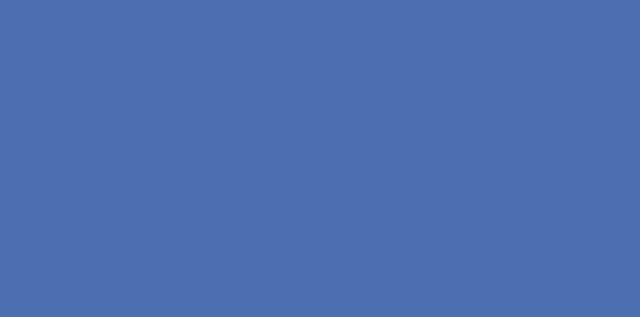
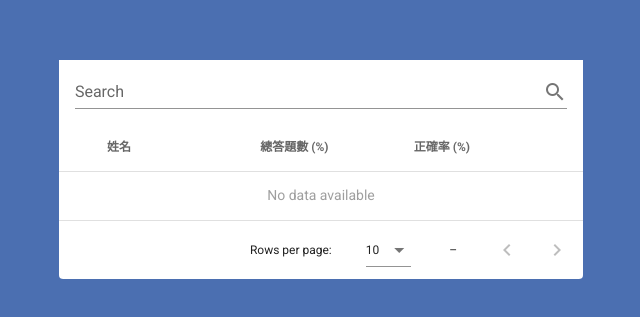
Before and after one commit to moontai0724/knowledge-king-front-end, a Nuxt app: page /admin/users in a window 1280 px wide. Before the commit this address had no page. Shown: the part 231-548 px from the top of the page, without its empty margins (319-959 px from the left). Built offline with nearby package versions, Linux system fonts and the light colour scheme; no server answers.

Commit message:
feat: basics + list users & stats @ admin

```diff
--- /dev/null
+++ b/components/donut-chart.vue
@@ -0,0 +1,66 @@
+<template>
+  <svg viewBox="0 0 40 40">
+    <circle
+      cx="20"
+      cy="20"
+      r="15.9155"
+      fill="transparent"
+      stroke="lightgray"
+      :stroke-width="strokeWidth"
+    ></circle>
+    <circle
+      cx="20"
+      cy="20"
+      r="15.91549430918954"
+      fill="transparent"
+      :stroke="displayedColor"
+      :stroke-width="strokeWidth"
+      stroke-dashoffset="25"
+      :stroke-dasharray="`${percent} ${100 - percent}`"
+    ></circle>
+    <g>
+      <text y="50%" transform="translate(0, 2)">
+        <tspan x="50%" text-anchor="middle" v-text="text" />
+      </text>
+    </g>
+  </svg>
+</template>
+
+<script lang="ts">
+import Vue from 'vue'
+export default Vue.extend({
+  props: {
+    percent: {
+      type: Number,
+      default: 0,
+    },
+    color: {
+      type: String,
+      default: null,
+    },
+    strokeWidth: {
+      type: Number,
+      default: 8,
+    },
+    text: {
+      type: String,
+      default: null,
+    },
+  },
+  data() {
+    return {
+      displayedColor:
+        this.color ?? (Number(this.percent) > 50 ? '#90EE90' : '#EE9090'),
+    }
+  },
+})
+</script>
+
+<style scoped>
+tspan {
+  font-size: 0.5em;
+  line-height: 1;
+  transform: translateY(0.5em);
+  font-weight: bold;
+}
+</style>
--- a/components/navigation.vue
+++ b/components/navigation.vue
@@ -97,7 +97,7 @@ export default Vue.extend({
         {
           icon: 'mdi-account',
           title: '使用者管理',
-          to: '',
+          to: '/admin/users',
           childs: [],
         },
         {
--- /dev/null
+++ b/pages/admin/users.vue
@@ -0,0 +1,106 @@
+<template>
+  <v-data-table
+    :headers="headers"
+    :items="users"
+    :expanded.sync="expanded"
+    :search="search"
+    item-key="id"
+    show-expand
+    style="max-width: 1200px; margin: 0 auto"
+  >
+    <template #top>
+      <v-toolbar flat>
+        <v-text-field
+          v-model="search"
+          append-icon="mdi-magnify"
+          label="Search"
+          single-line
+          hide-details
+        ></v-text-field>
+      </v-toolbar>
+    </template>
+    <template #[`item.avatar`]="{ item }">
+      <v-avatar color="primary" size="36" class="mx-1">
+        <img v-if="item.profile_photo" :src="item.profile_photo" alt="avatar" />
+        <span
+          v-else
+          class="white--text"
+          style="user-select: none"
+          v-text="item.name"
+        ></span>
+      </v-avatar>
+    </template>
+    <template #[`item.percent_answered`]="{ item }">
+      <div style="max-height: 100%; height: 40px" class="d-flex align-center">
+        <donut-chart height="80%" :percent="item.percent_answered" />
+        <span class="mx-2">{{ item.percent_answered }}%</span>
+      </div>
+    </template>
+    <template #[`item.percent_correct`]="{ item }">
+      <div style="max-height: 100%; height: 40px" class="d-flex align-center">
+        <donut-chart height="80%" :percent="item.percent_correct" />
+        <span class="mx-2">{{ item.percent_correct }}%</span>
+      </div>
+    </template>
+    <template #expanded-item="{ item }">
+      <td :colspan="headers.length">{{ item }}</td>
+    </template>
+  </v-data-table>
+</template>
+
+<script lang="ts">
+import Vue from 'vue'
+export default Vue.extend({
+  data() {
+    return {
+      search: '',
+      expanded: [],
+      headers: [
+        {
+          text: '',
+          align: 'center',
+          sortable: false,
+          value: 'avatar',
+          width: '5%',
+        },
+        { text: '姓名', value: 'name', width: '30%' },
+        {
+          text: '總答題數 (%)',
+          value: 'percent_answered',
+          width: '30%',
+        },
+        {
+          text: '正確率 (%)',
+          value: 'percent_correct',
+          width: '30%',
+        },
+        { value: 'data-table-expand', width: '5%' },
+      ],
+      users: [],
+    }
+  },
+  head: {
+    title: '使用者管理',
+  },
+  mounted() {
+    this.fetchUsers()
+  },
+  methods: {
+    async fetchUsers() {
+      this.users = await this.$axios.$get('/admin/users').then((response) =>
+        response.data.map((user: any) => {
+          const percentAnswered =
+            (user.total_answered / user.total_question) * 100
+          const percentCorrect =
+            (user.total_correct / user.total_answered) * 100
+          return {
+            ...user,
+            percent_answered: isNaN(percentAnswered) ? 0 : percentAnswered,
+            percent_correct: isNaN(percentCorrect) ? 0 : percentCorrect,
+          }
+        })
+      )
+    },
+  },
+})
+</script>
```
